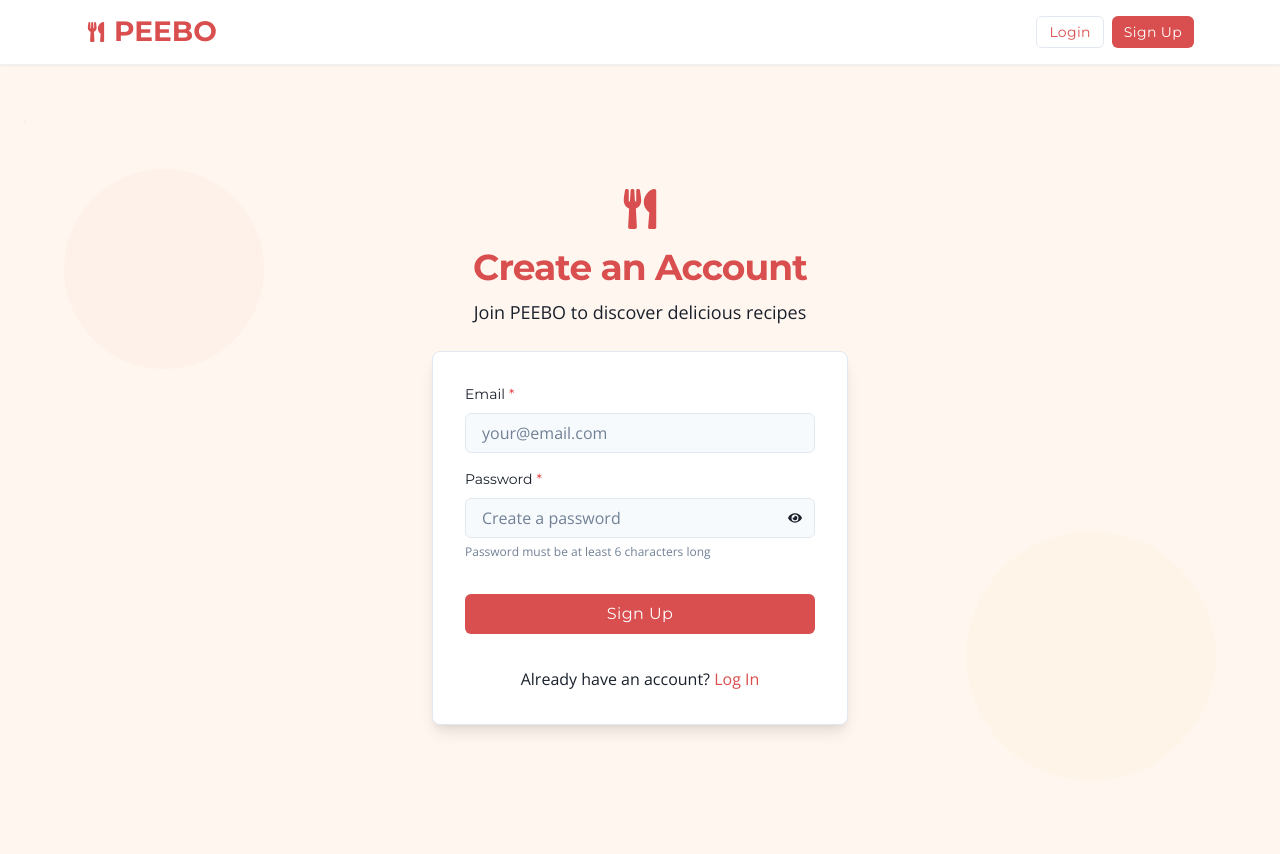
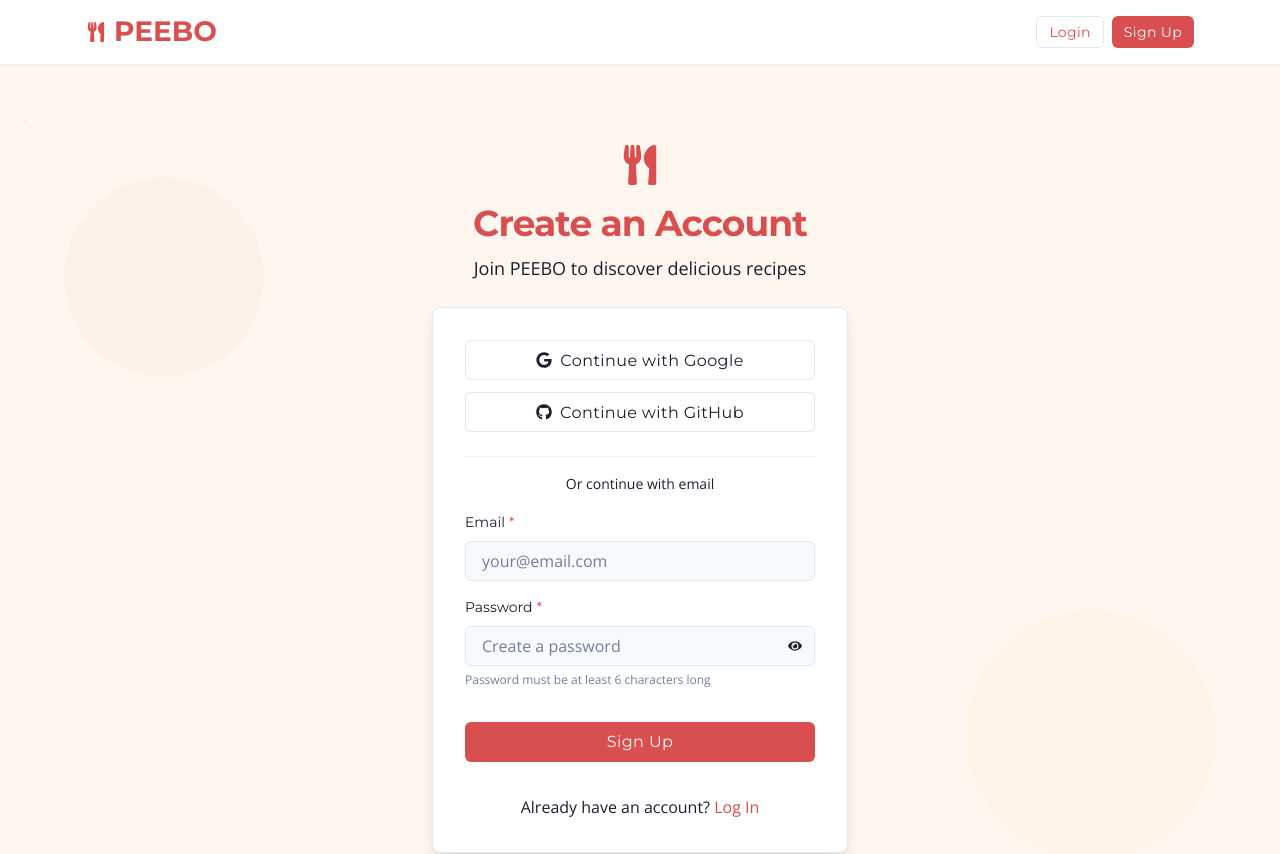
Before and after one commit to sprusrxeroxx/PEEBO, a React (Vite) app in the folder client/: page /signup in a window 1280 px wide. Shown: the top 854 px of the page. Built offline with nearby package versions, Linux system fonts and the light colour scheme; no server answers.

Commit message:
updated Sign Up page by adding Oauth icons and stylings

```diff
--- a/client/src/pages/SignUp.jsx
+++ b/client/src/pages/SignUp.jsx
@@ -18,9 +18,10 @@
   InputRightElement,
   IconButton,
   Flex,
-  Icon
+  Icon,
+  Divider
 } from '@chakra-ui/react';
-import { FaEye, FaEyeSlash, FaUtensils } from 'react-icons/fa';
+import { FaEye, FaEyeSlash, FaUtensils, FaGoogle, FaGithub } from 'react-icons/fa';
 import { useAuth } from '../contexts/AuthContext';
 
 function SignUp() {
@@ -29,7 +30,7 @@
   const [error, setError] = useState(null);
   const [isLoading, setIsLoading] = useState(false);
   const [showPassword, setShowPassword] = useState(false);
-  const { signup } = useAuth();
+  const { signup, signInWithGoogle, signInWithGithub } = useAuth();
   const navigate = useNavigate();
 
   // Color mode values
@@ -66,6 +67,36 @@
       setError(
         error.message || 'Failed to create an account. Please try again.'
       );
+      setIsLoading(false);
+    }
+  }
+
+  // Handle Google Sign In
+  async function handleGoogleSignIn() {
+    try {
+      setIsLoading(true);
+      setError("");
+      await signInWithGoogle();
+      navigate("/");
+    } catch (error) {
+      setError("Failed to sign in with Google");
+      console.error("Google sign-in error:", error);
+    } finally {
+      setIsLoading(false);
+    }
+  }
+
+  // Handle GitHub Sign In
+  async function handleGithubSignIn() {
+    try {
+      setIsLoading(true);
+      setError("");
+      await signInWithGithub();
+      navigate("/");
+    } catch (error) {
+      setError("Failed to sign in with GitHub");
+      console.error("GitHub sign-in error:", error);
+    } finally {
       setIsLoading(false);
     }
   }
@@ -138,6 +169,44 @@
           bg={formBg}
           borderColor={borderColor}
         >
+          {/* Social Login Buttons */}
+          <VStack spacing={3} mb={6}>
+            <Button
+              w="full"
+              variant="outline"
+              leftIcon={<FaGoogle />}
+              onClick={handleGoogleSignIn}
+              isLoading={isLoading}
+              loadingText="Signing up..."
+              isDisabled={isLoading}
+            >
+              Continue with Google
+            </Button>
+            <Button
+              w="full"
+              variant="outline"
+              leftIcon={<FaGithub />}
+              onClick={handleGithubSignIn}
+              isLoading={isLoading}
+              loadingText="Signing up..."
+              isDisabled={isLoading}
+            >
+              Continue with GitHub
+            </Button>
+          </VStack>
+
+          <Divider my={4} />
+
+          {/* Or continue with email */}
+          <Text
+            fontSize="sm"
+            textAlign="center"
+            color={textColor}
+            mb={4}
+          >
+            Or continue with email
+          </Text>
+
           <VStack spacing={6} align="stretch">
             {error && (
               <Alert status="error" borderRadius="md">
```
